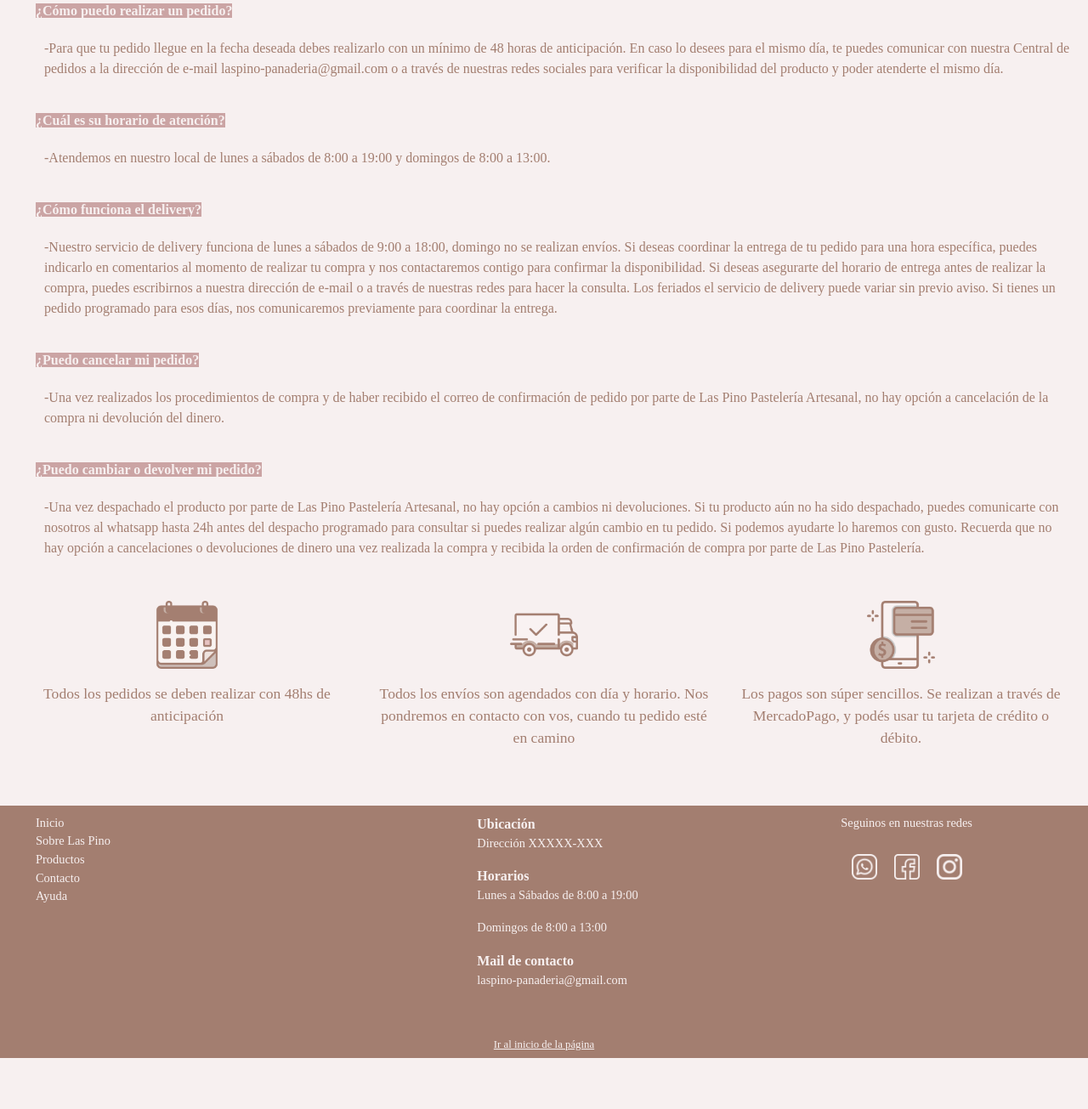
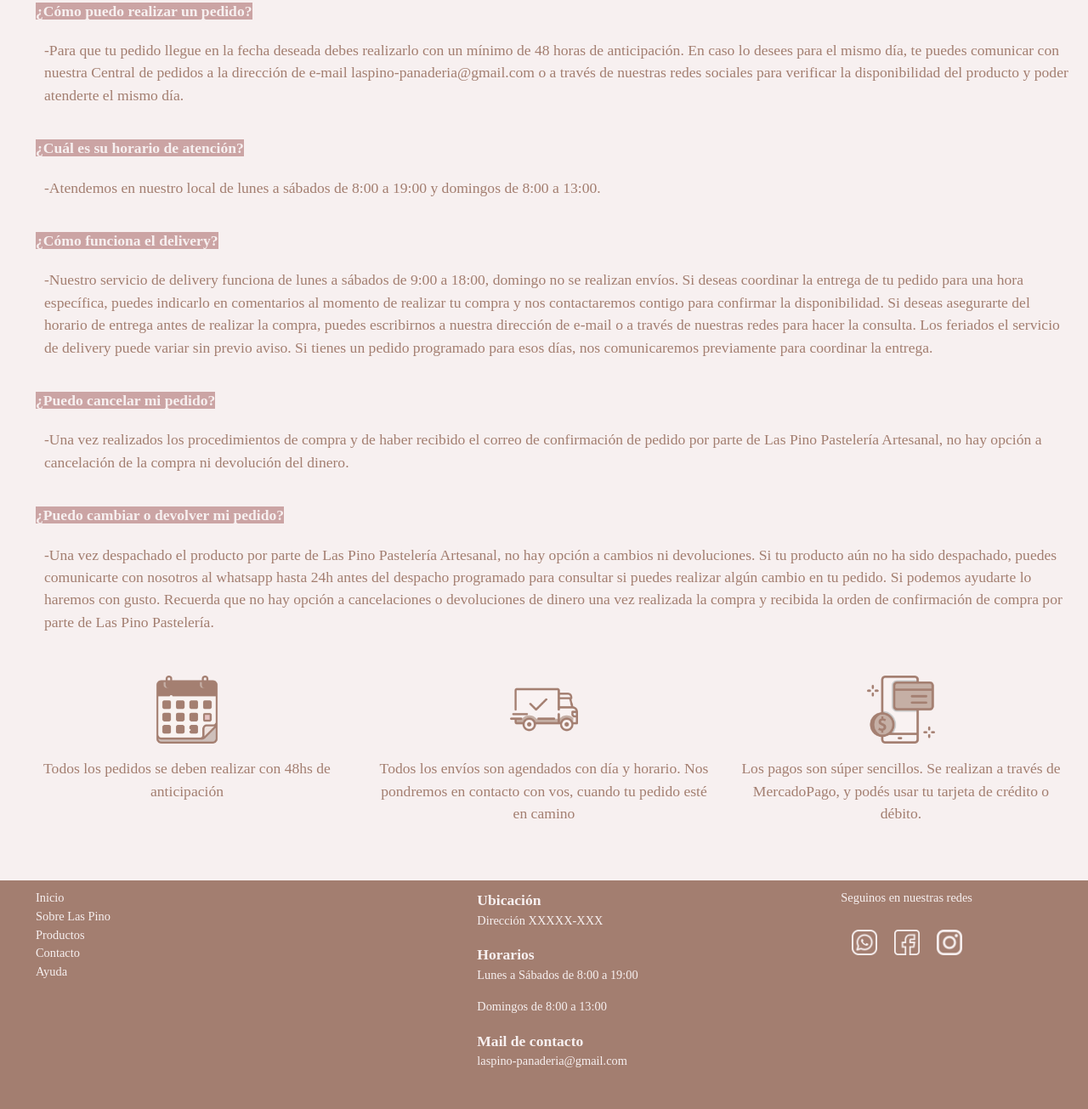
Before and after one commit to vickbdiaz/diaz-laspino, a website: page pages/ayuda.html in a window 1280 px wide. Shown: the part 299-1604 px from the top of the page at 85% size. Before the commit the page ends 1544 px from the top, so only its background shows below. Drawn offline with nearby package versions, Linux system fonts and the light colour scheme; a web font is replaced by a local one.

Commit message:
correccion

```diff
--- a/pages/ayuda.html
+++ b/pages/ayuda.html
@@ -39,7 +39,7 @@
                 <nav class="navbar sticky-top navbar-expand-lg navbar-light bg-light">
                     <div class="container-fluid">
                         <button class="navbar-toggler" type="button" data-bs-toggle="collapse" data-bs-target="#navbarNav"  aria-controls="navbarNav" aria-expanded="false" aria-label="Toggle navigation">
-                        <span class="navbar-toggler-icon"></span>
+                        <span class="lista-info-span" class="navbar-toggler-icon"></span class="lista-info-span">
                         </button>
 
                     <div class="collapse navbar-collapse" id="navbarNav">
@@ -71,20 +71,20 @@
                     <section class="preguntas">
                         <ul>
                             <li>
-                                <span class="pegunta-ayuda">¿Cómo puedo realizar un pedido?</span>
-                                <p>
+                                <span  class="pregunta-ayuda">¿Cómo puedo realizar un pedido?</span>
+                                <p class="respuesta-ayuda">
                                     -Para que tu pedido llegue en la fecha deseada debes realizarlo con un mínimo de 48 horas de anticipación. En caso lo desees para el mismo día, te puedes comunicar con nuestra Central de pedidos a la dirección de e-mail laspino-panaderia@gmail.com o a través de nuestras redes sociales para verificar la disponibilidad del producto y poder atenderte el mismo día.
                                 </p>
                             </li>
                             <li>
-                                <span class="pegunta-ayuda">¿Cuál es su horario de atención?</span>
-                                <p>
+                                <span class="pregunta-ayuda">¿Cuál es su horario de atención?</span>
+                                <p class="respuesta-ayuda">
                                     -Atendemos en nuestro local de lunes a sábados de 8:00 a 19:00 y domingos de 8:00 a 13:00.
                                 </p>
                             </li>
                             <li>
-                                <span class="pegunta-ayuda">¿Cómo funciona el delivery?</span>
-                                <p>
+                                <span class="pregunta-ayuda">¿Cómo funciona el delivery?</span>
+                                <p class="respuesta-ayuda">
                                     -Nuestro servicio de delivery funciona de lunes a sábados de 9:00 a 18:00, domingo no se realizan envíos.
 
                                     Si deseas coordinar la entrega de tu pedido para una hora específica, puedes indicarlo en comentarios al momento de realizar tu compra y nos contactaremos contigo para confirmar la disponibilidad. Si deseas asegurarte del horario de entrega antes de realizar la compra, puedes escribirnos a nuestra dirección de e-mail o a través de nuestras redes para hacer la consulta.
@@ -93,15 +93,15 @@
                                 </p>
                             </li>
                             <li>
-                                <span class="pegunta-ayuda">¿Puedo cancelar mi pedido?</span>
-                                <p>
+                                <span class="pregunta-ayuda">¿Puedo cancelar mi pedido?</span>
+                                <p class="respuesta-ayuda">
                                     -Una vez realizados los procedimientos de compra y de haber recibido el correo de confirmación de pedido por parte de Las Pino Pastelería Artesanal, no hay opción a cancelación de la compra ni devolución del dinero.
 
                                 </p>
                             </li>
                             <li>
-                                <span class="pegunta-ayuda">¿Puedo cambiar o devolver mi pedido?</span>
-                                <p>
+                                <span class="pregunta-ayuda">¿Puedo cambiar o devolver mi pedido?</span>
+                                <p class="respuesta-ayuda">
                                     -Una vez despachado el producto por parte de Las Pino Pastelería Artesanal, no hay opción a cambios ni devoluciones. Si tu producto aún no ha sido despachado, puedes comunicarte con nosotros al whatsapp hasta 24h antes del despacho programado para consultar si puedes realizar algún cambio en tu pedido. Si podemos ayudarte lo haremos con gusto. Recuerda que no hay opción a cancelaciones o devoluciones de dinero una vez realizada la compra y recibida la orden de confirmación de compra por parte de Las Pino Pastelería.
                                 </p>
                             </li>
@@ -160,14 +160,14 @@
 
                     <div class="col-xs-12 col-sm-12 col-md-6 col-lg-4  contenedor-footer info">
                         <ul class="lista-info">
-                            <li><span>Ubicación</span>
+                            <li><span class="lista-info-span">Ubicación</span>
                                 <p>Dirección XXXXX-XXX</p>
                             </li>
-                            <li><span>Horarios</span>
+                            <li><span class="lista-info-span">Horarios</span>
                                 <p>Lunes a Sábados de 8:00 a 19:00</p>
                                 <p>Domingos de 8:00 a 13:00</p>
                             </li>
-                            <li><span>Mail de contacto </span>
+                            <li><span class="lista-info-span">Mail de contacto </span>
                                 <p>laspino-panaderia@gmail.com</p>
                             </li>
                         </ul>
--- a/scss/_extend.scss
+++ b/scss/_extend.scss
@@ -1,13 +1,19 @@
 //Extend
-
-.links{
-    text-decoration: none;
+.preguntas{
+    text-align: left;
+    font-size: 1.1rem;
+    font-family: $font-p;
+}
+.pregunta-ayuda{
+    @extend .preguntas;
     color: $color-primary;
-    font-family: $font-p;
-    font-size: 0.9rem;
+    background-color: $color-secondary;
+    font-weight: 800;
+    padding: auto;
+    margin: 10px;
 }
-.links-foot{
-    @extend .links;
-        display: inline;
-        text-decoration: none;
+.respuesta-ayuda{
+    color: $color-fonts;
+    font-weight: 500;
+    padding: 20px;
 }
--- a/scss/_footer.scss
+++ b/scss/_footer.scss
@@ -5,7 +5,7 @@ footer{
     margin: 0;
     margin-top: 20px;
     color: $color-primary;
-    font-family: 'Times New Roman', Times, serif;
+    font-family: $font-p;
 
     .foot-nav{
         padding: 10px;
@@ -13,7 +13,7 @@ footer{
         li{
         text-decoration: none;
         color: $color-primary;
-        font-family: 'Times New Roman', Times, serif;
+        font-family: $font-p;
         font-size: 0.9rem;
 
             a{
--- a/scss/_main-ayuda.scss
+++ b/scss/_main-ayuda.scss
@@ -1,26 +1,3 @@
-//Estilos seccion 1
-
-.preguntas{
-    text-align: left;
-
-    span{
-        font-size: 1rem;
-        font-family: 'Times New Roman', Times, serif;
-        color: $color-primary;
-        background-color: $color-secondary;
-        font-weight: 800;
-        padding: auto;
-        margin: 10px;
-        }
-
-    p{
-        font-size: 1rem;
-        font-family: 'Times New Roman', Times, serif;
-        color: $color-fonts;
-        font-weight: 500;
-        padding: 20px;
-    }
-}
 
 //Estilos seccion 2
 .cards-ayuda{
--- a/scss/_mediaqueries.scss
+++ b/scss/_mediaqueries.scss
@@ -61,7 +61,7 @@
     }
 
         footer{
-            font-size: 0.9rem;
+            font-size: 1rem;
 
             .icons-footer {
 
@@ -215,7 +215,7 @@
         }
 
         footer{
-            font-size: 1rem;
+            font-size: 1.1rem;
         }
         .contenedor-footer{
             display: flex;
```
Also changed, not shown: css/main.css.
